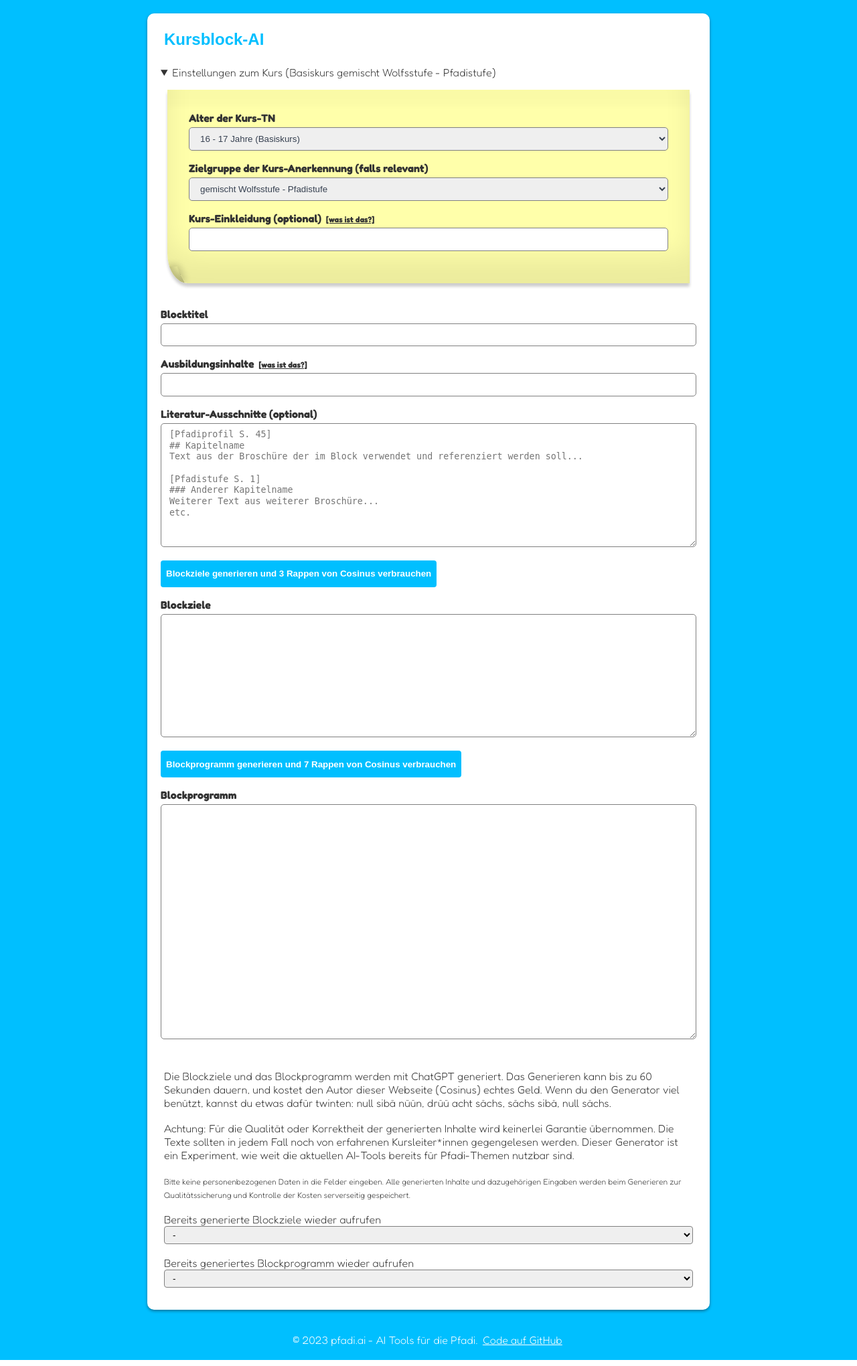
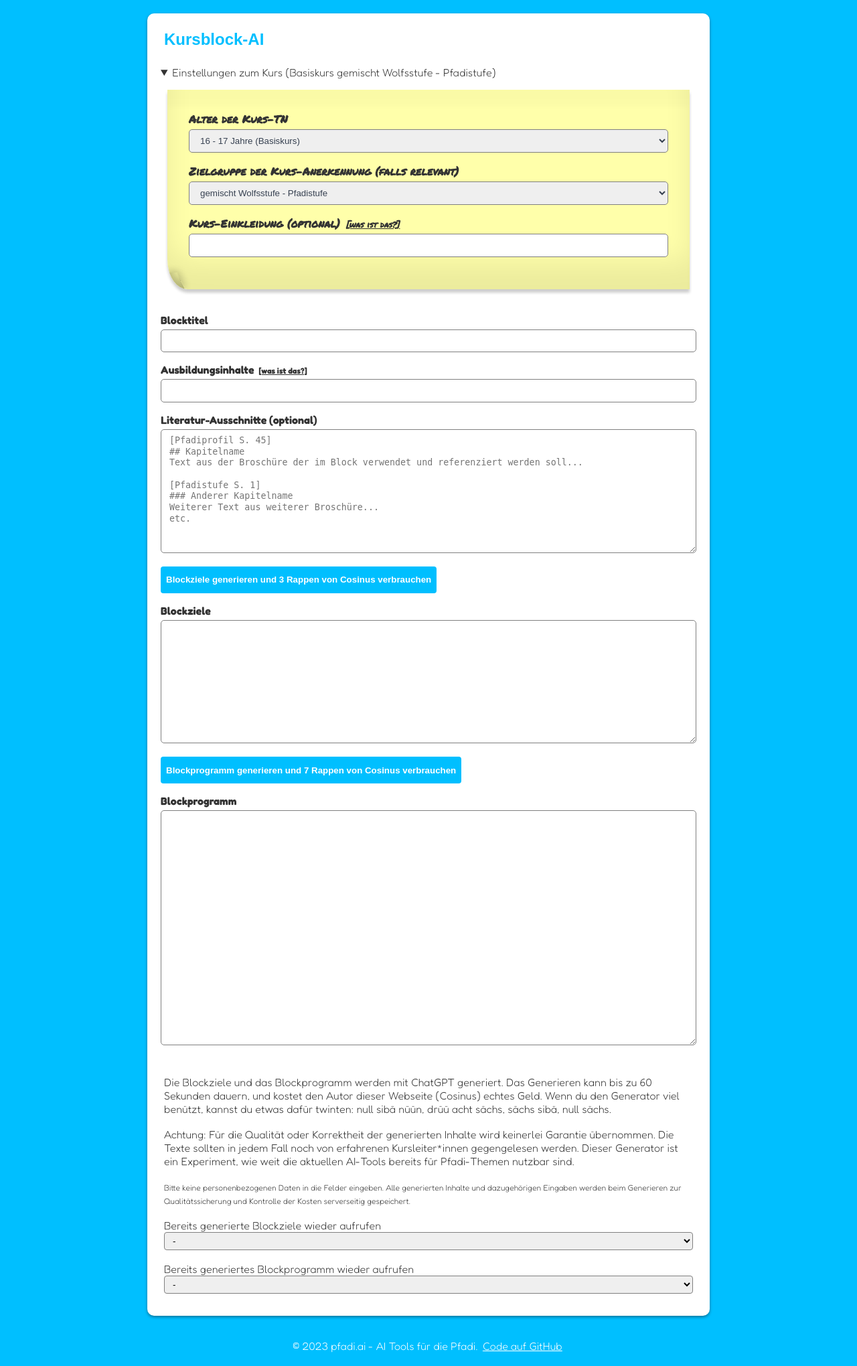
Before and after one commit to carlobeltrame/pfadi.ai, a PHP site: page /kursblock in a window 1280 px wide, after a click that opens the changed part. Shown: the part 88-2128 px from the top of the page at 67% size. Run offline with PHP 8.4, Linux system fonts and the light colour scheme; some web fonts are replaced.

Commit message:
Use handwriting font for post-its

```diff
--- a/styles.css
+++ b/styles.css
@@ -42,6 +42,15 @@
     font-weight: 700;
     src: url('./fonts/fredoka-v14-latin-700.woff2') format('woff2'); /* Chrome 36+, Opera 23+, Firefox 39+, Safari 12+, iOS 10+ */
 }
+/* permanent-marker-regular - latin */
+@font-face {
+    font-display: swap; /* Check https://developer.mozilla.org/en-US/docs/Web/CSS/@font-face/font-display for other options. */
+    font-family: 'Permanent Marker';
+    font-style: normal;
+    font-weight: 400;
+    src: url('./fonts/permanent-marker-v16-latin-regular.woff2') format('woff2'); /* Chrome 36+, Opera 23+, Firefox 39+, Safari 12+, iOS 10+ */
+}
+
 
 
 /* Reset some default styles for consistency */
@@ -313,6 +322,7 @@ fieldset {
 }
 
 .post-it {
+    font-family: 'Permanent Marker';
     min-height: 150px;
     position:relative;
     background:#ffa;
```
Also changed, not shown: fonts/permanent-marker-v16-latin-regular.woff2 (added).
